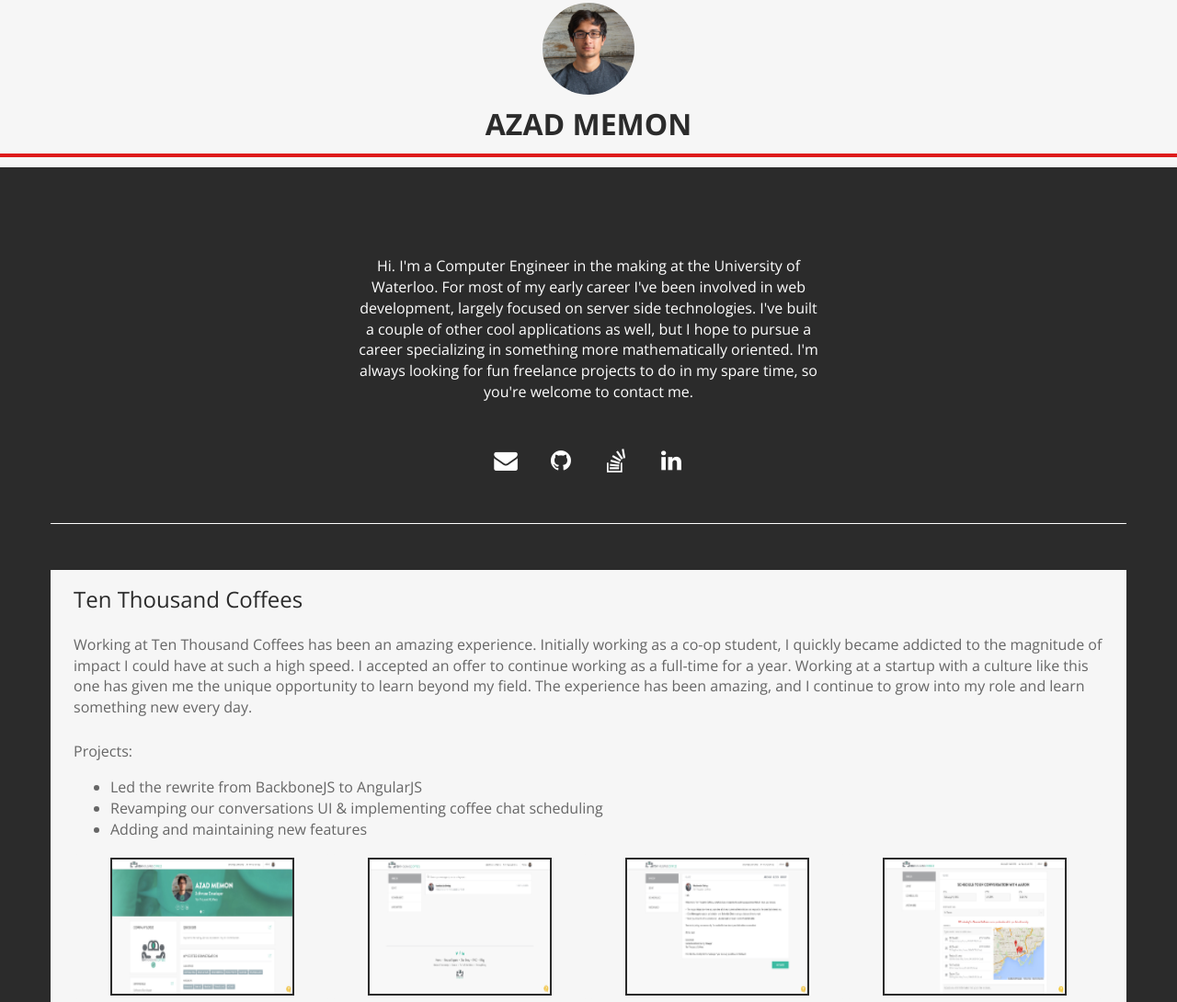
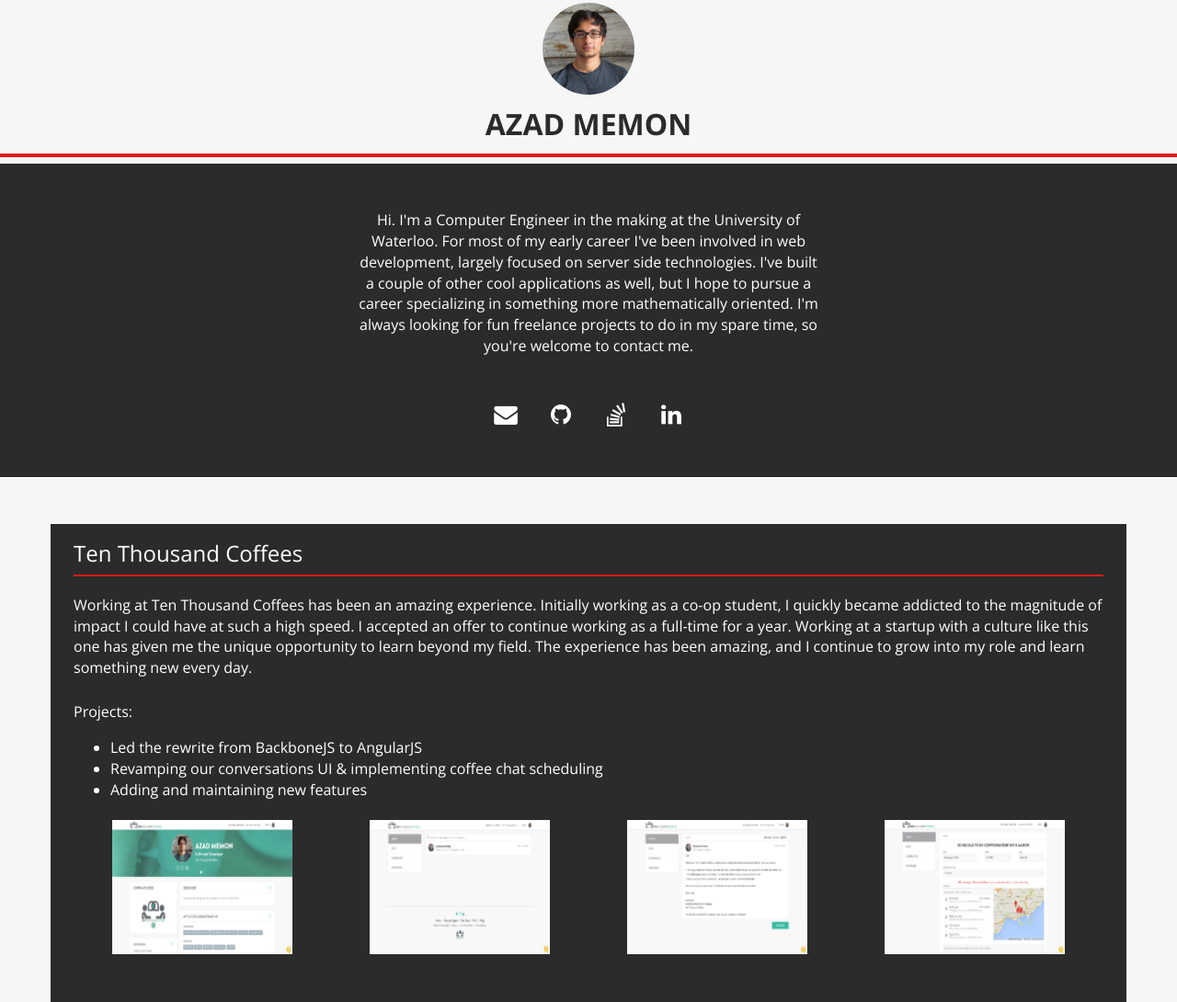
Before and after one commit to AzadMemon/my-resume, a website: page app/index.html in a window 1280 px wide. Shown: the part 22-1112 px from the top of the page at 92% size. Drawn offline with nearby package versions, Linux system fonts and the light colour scheme; some packages are replaced by stand-ins of ours; files that its build step writes are made by us from their sources; a script that the page names is missing.

Commit message:
Updated styling

```diff
--- a/app/styles/card.less
+++ b/app/styles/card.less
@@ -6,7 +6,7 @@
   margin-bottom: 25px;
 
   .card-container {
-    background-color: @light-grey;
+    background-color: @dark-grey;
     .container();
     margin-left: 15px;
     margin-right: 15px;
@@ -19,17 +19,25 @@
   }
 
   .card-heading {
-    color: @dark-grey;
+    color: @white;
     margin-top: 0;
     font-weight: 400;
+    padding-bottom: 5px;
+    border-bottom: 2px solid @red;
   }
 
   .card-body {
     margin-bottom: 15px;
+    color: @white;
   }
 
   .card-body-description {
     margin-bottom: 25px;
+    color: @white;
+  }
+
+  .card-body-projects {
+    color: @white;
   }
 
   .card-body-thumbnails {
@@ -40,7 +48,7 @@
 
   .card-body-thumbnails .thumbnail {
     .make-sm-column(3);
-    background-color: @light-grey;
+    background-color: transparent;
     border: 0;
   }
 
@@ -63,7 +71,7 @@
 
   .card-tags span {
     padding: 5px 10px;
-    background-color: @dark-grey;
+    background-color: @red;
     margin-bottom: 5px;
     color: @white;
   }
--- a/app/styles/footer.less
+++ b/app/styles/footer.less
@@ -1,6 +1,6 @@
 .footer {
   .footer-container {
-    border-top: 1px solid @white;
+    border-top: 2px solid @red;
     .container();
     padding-bottom: 25px;
     .golden-ratio(25px);
@@ -13,7 +13,7 @@
     width: 100%;
 
     a {
-      color: @white;
+      color: @dark-grey;
       font-size: 1.4em;
       padding-left: 10px;
       padding-right: 10px;
--- a/app/styles/header.less
+++ b/app/styles/header.less
@@ -15,15 +15,15 @@
 
   .lower-header {
     border-bottom: 1px solid @white;
-    .container();
-    margin: 25px 15px 50px 15px;
-    padding-bottom: 15px;
+    background-color: @dark-grey;
+    width: 100%;
+    padding-top: 25px;
+    padding-bottom: 25px;
+    margin-bottom: 50px;
 
     @media (min-width: @screen-sm-min) {
-      padding-top: 75px;
+      padding-top: 50px;
       padding-bottom: 50px;
-      margin-right: auto;
-      margin-left: auto;
     }
   }
 
--- a/app/styles/main.less
+++ b/app/styles/main.less
@@ -61,7 +61,7 @@
 }
 
 body {
-  background-color: @dark-grey;
+  background-color: @light-grey;
 }
 
 .golden-ratio (@dividend) {
```
Also changed, not shown: app/styles/main.css.
